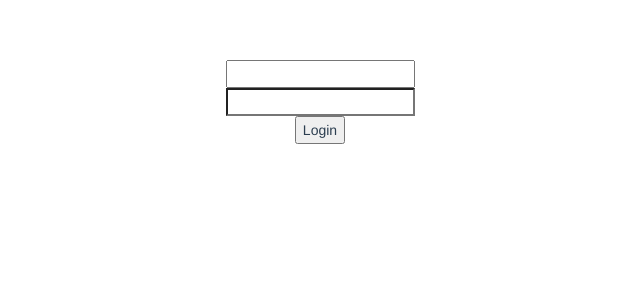
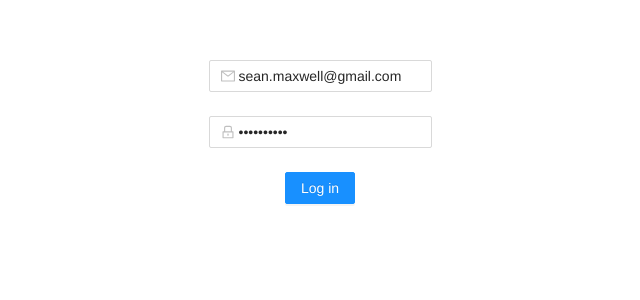
Before and after one commit to SebastienLeonce/forumApp, a Vue app: page / in a window 1280 px wide. Shown: the top 300 px of the page, without its empty margins (320-960 px from the left). Built offline with nearby package versions, Linux system fonts and the light colour scheme.

Commit message:
update vue

```diff
--- a/src/components/login.vue
+++ b/src/components/login.vue
@@ -1,50 +1,78 @@
 <template>
-  <div class="login">
-    <input type="email" name="email" v-model="user.email" />
-    <input type="password" name="password" v-model="user.password" />
-
-    <button @click="login">Login</button>
-  </div>
+  <a-form
+    :model="formState"
+    @finish="handleFinish"
+  >
+    <a-form-item>
+      <a-input v-model:value="formState.email" placeholder="Email" data-cy="email">
+        <template #prefix><MailOutlined style="color: rgba(0, 0, 0, 0.25)" /></template>
+      </a-input>
+    </a-form-item>
+    <a-form-item>
+      <a-input v-model:value="formState.password" type="password" placeholder="Password" data-cy="password">
+        <template #prefix><LockOutlined style="color: rgba(0, 0, 0, 0.25)" /></template>
+      </a-input>
+    </a-form-item>
+    <a-form-item>
+      <a-button
+        data-cy="submit"
+        type="primary"
+        html-type="submit"
+        :disabled="formState.email === '' || formState.password === ''"
+      >
+        Log in
+      </a-button>
+    </a-form-item>
+  </a-form>
 </template>
 
 <script lang="ts">
-import { useRouter } from "vue-router"
-import { inject, reactive } from "vue"
-import { AxiosStatic } from "axios"
+import { notification } from 'ant-design-vue';
+import { MailOutlined, LockOutlined } from '@ant-design/icons-vue';
+import { reactive, inject } from 'vue';
+import type { UnwrapRef } from 'vue';
+import type { FormProps } from 'ant-design-vue';
+import { useRouter } from "vue-router";
+import { AxiosStatic } from "axios";
+
+interface FormState {
+  email: string;
+  password: string;
+}
 
 export default {
+  components: {
+    MailOutlined,
+    LockOutlined,
+  },
   setup() {
-    const axios: AxiosStatic | undefined = inject("axios")
+    const axios: AxiosStatic | undefined = inject("axios");
+    const router = useRouter();
 
-    const router = useRouter()
-    const user = reactive({
-      email: "",
-      password: ""
+    if (axios) {
+      const formState: UnwrapRef<FormState> = reactive({
+        email: 'sean.maxwell@gmail.com',
+        password: 'Password@1',
       });
 
-    const login = () => {
-      (axios as AxiosStatic)
-        .post("auth/login", user)
+      const handleFinish: FormProps['onFinish'] = (values : any) => {
+        axios.post("auth/login", formState)
           .then(() => {
             router.push("restricted")
           })
           .catch((error: Error) => {
-          alert(error.message)
-        })
-    }
+            notification['error']({
+              message: error.name,
+              description: error.message
+            });
+          });
+      };
 
       return {
-      user,
-      login
+        formState,
+        handleFinish
+      };
     }
   }
 }
 </script>
-
-<style lang="scss" scoped>
-.login {
-  display: flex;
-  flex-direction: column;
-  align-items: center;
-}
-</style>
--- /dev/null
+++ b/src/components/posts.vue
@@ -0,0 +1,33 @@
+<template>
+    <a-card hoverable style="width: 300px" v-for="n in 50" :key="n">
+        <template #cover>
+            <img
+                alt="example"
+                src="https://gw.alipayobjects.com/zos/rmsportal/JiqGstEfoWAOHiTxclqi.png"
+            />
+        </template>
+        <template #actions>
+            <setting-outlined key="setting" />
+            <edit-outlined key="edit" />
+            <ellipsis-outlined key="ellipsis" />
+        </template>
+        <a-card-meta title="Card title" description="This is the description">
+            <template #avatar>
+                <a-avatar src="https://zos.alipayobjects.com/rmsportal/ODTLcjxAfvqbxHnVXCYX.png" />
+            </template>
+        </a-card-meta>
+    </a-card>
+</template>
+
+<script lang="ts">
+import { SettingOutlined, EditOutlined, EllipsisOutlined } from '@ant-design/icons-vue';
+import { defineComponent } from 'vue';
+
+export default defineComponent({
+  components: {
+    SettingOutlined,
+    EditOutlined,
+    EllipsisOutlined,
+  },
+});
+</script>
--- a/src/views/Home.vue
+++ b/src/views/Home.vue
@@ -1,7 +1,7 @@
 <template>
-  <div class="home">
+  <a-row type="flex" justify="space-around" align="middle">
     <login-component />
-  </div>
+  </a-row>
 </template>
 
 <script lang="ts">
--- a/src/views/Restricted.vue
+++ b/src/views/Restricted.vue
@@ -1,18 +1,20 @@
 <template>
   <h1>This is a restricted page</h1>
-  <usersComponent />
+  <a-row type="flex" justify="space-around" align="middle" :gutter="[0,32]">
+    <postsComponent />
+  </a-row>
   <button @click="logout" data-cy="logout">Logout</button>
 </template>
 
 <script lang="ts">
-import usersComponent from "@/components/users.vue"
+import postsComponent from "@/components/posts.vue"
 import { useRouter } from "vue-router"
 import { inject } from "vue"
 import { AxiosStatic } from "axios"
 
 export default {
   components: {
-    usersComponent
+    postsComponent
   },
   setup() {
     const axios: AxiosStatic | undefined = inject("axios")
```
Also changed, not shown: 1 other file (tests, documents, lock files or other folders). Lines whose indentation alone changed are shown as unchanged.
